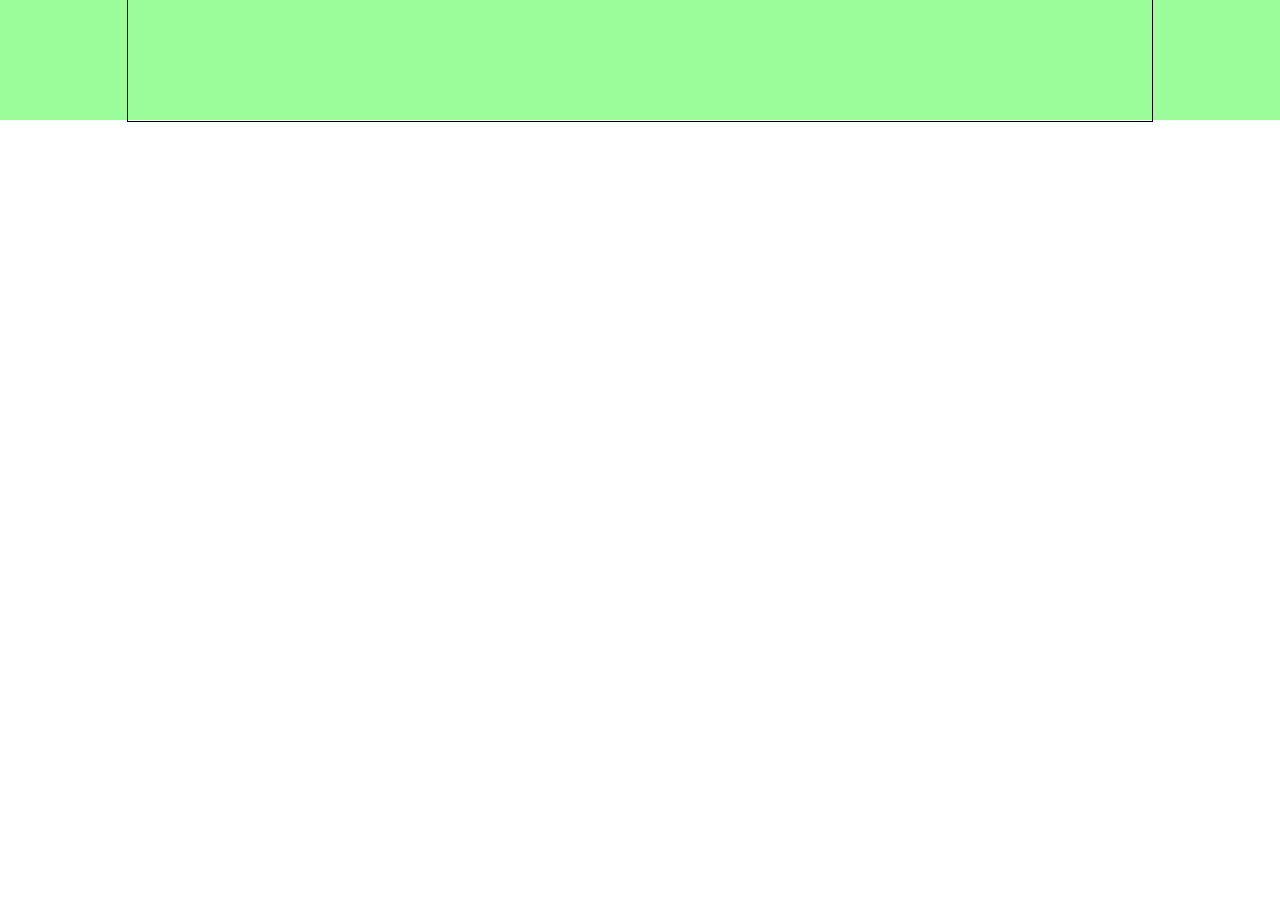
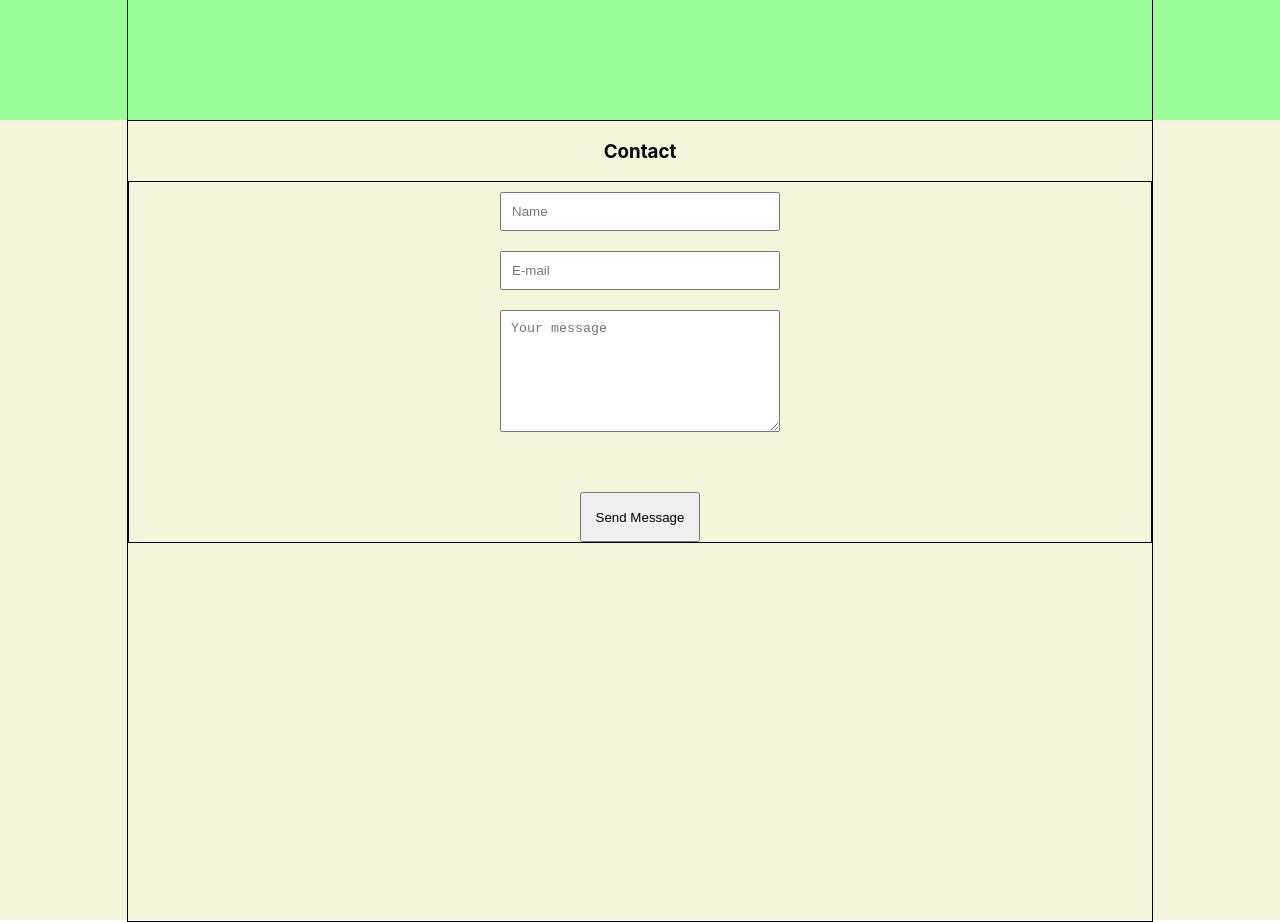
Before and after one commit to Dergacz/portfolio, a React (Create React App) app: page / in a window 1280 px wide. Shown: the part 2360-3282 px from the top of the page. Before the commit the page ends 2482 px from the top, so only its background shows below. Built offline with nearby package versions, Linux system fonts and the light colour scheme.

Commit message:
add Contact block

```diff
--- a/src/App.js
+++ b/src/App.js
@@ -3,6 +3,7 @@ import {Header} from "./Header/Header";
 import {Main} from "./Main/Main";
 import {Skills} from "./Skills/Skills";
 import {Projects} from "./Projects/Projects";
+import {Contacts} from "./Contacts/Contacts";
 
 function App() {
     return (
@@ -11,6 +12,7 @@ function App() {
             <Main/>
             <Skills/>
             <Projects/>
+            <Contacts/>
 
         </div>
     );
--- /dev/null
+++ b/src/Contacts/Contacts.jsx
@@ -0,0 +1,37 @@
+import React from "react";
+import style from "./Contacts.module.css";
+import general from "../general/general.module.css";
+
+
+export const Contacts = () => {
+    return (
+        <div className={style.contactsBlock}>
+            <div className={`${general.container} ${style.container}`}>
+                <h3 className={style.title}>Contact</h3>
+                <div className={style.formBlock}>
+                    <form className={style.form}>
+                        <input
+                            className={style.inputName}
+                            name={"name"}
+                            placeholder={"Name"}
+                            type={"text"}
+                        />
+                        <input
+                            className={style.inputEmail}
+                            name={"e-mail"}
+                            placeholder={"E-mail"}
+                            type={"email"}
+                        />
+                        <textarea
+                            className={style.textarea}
+                            name={"message"}
+                            placeholder={"Your message"}
+                        />
+                        <button className={style.button}>Send Message</button>
+                    </form>
+
+                </div>
+            </div>
+        </div>
+    )
+}
--- /dev/null
+++ b/src/Contacts/Contacts.module.css
@@ -0,0 +1,48 @@
+.contactsBlock {
+    height: 100vh;
+    background-color: beige;
+}
+
+.container {
+
+}
+
+.title {
+    text-align: center;
+}
+
+.formBlock {
+    display: flex;
+    justify-content: center;
+    border: 1px solid;
+}
+
+.form {
+    width: 300px;
+    display: flex;
+    flex-direction: column;
+
+}
+
+.inputName {
+    padding: 10px;
+    margin: 10px;
+}
+
+.inputEmail {
+    padding: 10px;
+    margin: 10px;
+}
+
+.textarea {
+    height: 100px;
+    padding: 10px;
+    margin: 10px;
+}
+
+.button {
+    width: 120px;
+    height: 50px;
+    text-align: center;
+    margin: 50px auto 0 auto;
+}
--- a/src/Projects/Project/Project.module.css
+++ b/src/Projects/Project/Project.module.css
@@ -12,3 +12,11 @@
     height: 300px;
     background-color: #c2c2c2;
 }
+
+.title {
+
+}
+
+.description {
+
+}
--- a/src/Projects/Projects.module.css
+++ b/src/Projects/Projects.module.css
@@ -18,5 +18,5 @@
     width: 100%;
     display: flex;
     justify-content: space-between;
-    flex-wrap: wrap;
+    /*flex-wrap: wrap;*/
 }
```
